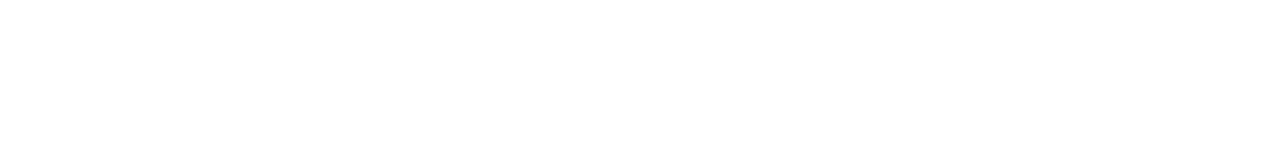
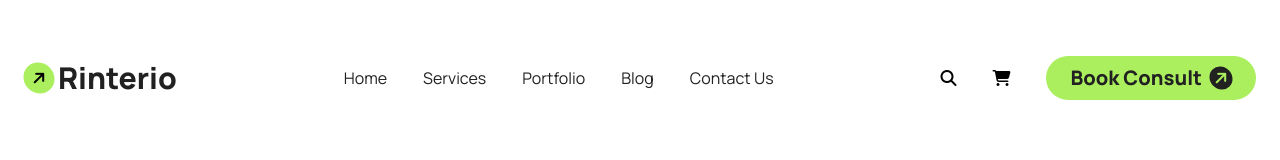
Before and after one commit to druboRoy/Constructio-Website, a plain HTML site: page index.html in a window 1280 px wide. Drawn offline with nearby package versions, Linux system fonts and the light colour scheme.

Commit message:
created the basic navigation bar

```diff
--- a/index.html
+++ b/index.html
@@ -6,14 +6,32 @@
     <meta name="viewport" content="width=device-width, initial-scale=1.0">
     <title>DRB Ltd. | Home</title>
 
-    <!-- Tailwind and DaisyUI CDN -->
-    <link href="https://cdn.jsdelivr.net/npm/daisyui@4.12.14/dist/full.min.css" rel="stylesheet" type="text/css" />
+    <!-- Tailwind CDN -->
     <script src="https://cdn.tailwindcss.com"></script>
 
     <!-- google font -->
     <link rel="preconnect" href="https://fonts.googleapis.com">
     <link rel="preconnect" href="https://fonts.gstatic.com" crossorigin>
     <link href="https://fonts.googleapis.com/css2?family=Manrope:wght@200..800&display=swap" rel="stylesheet">
+
+    <!-- Font Awesome Kit -->
+    <script src="https://kit.fontawesome.com/030cca06e6.js" crossorigin="anonymous"></script>
+
+    <!-- Custom Color -->
+    <script>
+        tailwind.config = {
+            theme: {
+                extend: {
+                    colors: {
+                        clifford: '#da373d',
+                        'primary': '#abef5f',
+                        'sec': '#212121',
+                        'tert': '#737373',
+                    }
+                }
+            }
+        }
+    </script>
 
     <style>
         .manrope {
@@ -24,8 +42,30 @@
     </style>
 </head>
 
-<body>
-    <header></header>
+<body class="manrope">
+    <header class="lg:mt-14 lg:mx-30 md:mx-15 mx-6 mt-6">
+        <nav class="flex justify-between">
+            <div class="flex justify-center gap-1 items-center">
+                <i class="fa-solid bg-primary p-2 rounded-[100%] fa-arrow-right rotate-[-45deg]"></i>
+                <h3 class="text-3xl font-extrabold text-sec">Rinterio</h3>
+            </div>
+            <div class="hidden lg:flex items-center">
+                <a class="mr-9 text-sec hover:text-tert" href="#">Home</a>
+                <a class="mr-9 text-sec hover:text-tert" href="#">Services</a>
+                <a class="mr-9 text-sec hover:text-tert" href="#">Portfolio</a>
+                <a class="mr-9 text-sec hover:text-tert" href="#">Blog</a>
+                <a class="text-sec hover:text-tert" href="#">Contact Us</a>
+            </div>
+            <div class="flex justify-center items-center gap-9">
+                <i class="fa-solid fa-magnifying-glass"></i>
+                <i class="fa-solid fa-cart-shopping"></i>
+                <div class="flex bg-primary justify-center items-center gap-2 px-6 py-2 rounded-[32px]">
+                    <h3 class="text-xl font-extrabold text-sec">Book Consult</h3>
+                    <i class="fa-solid fa-arrow-right p-1 rounded-[100%] bg-sec text-primary rotate-[-45deg]"></i>
+                </div>
+            </div>
+        </nav>
+    </header>
     <main></main>
     <footer></footer>
 
```
